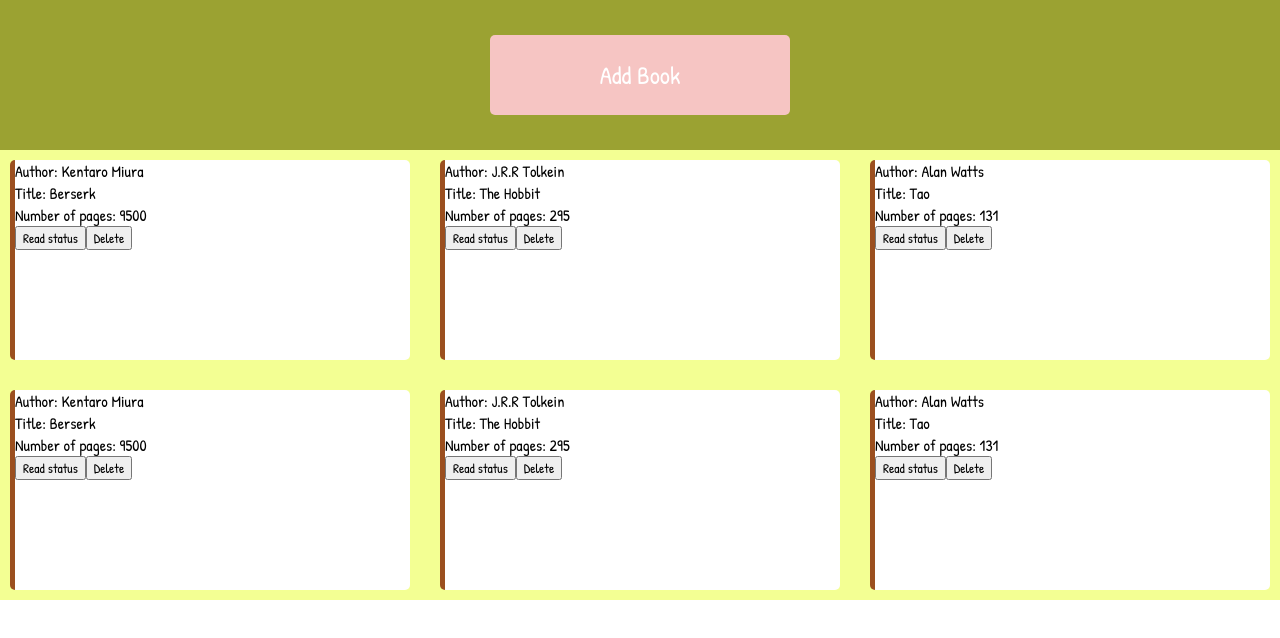
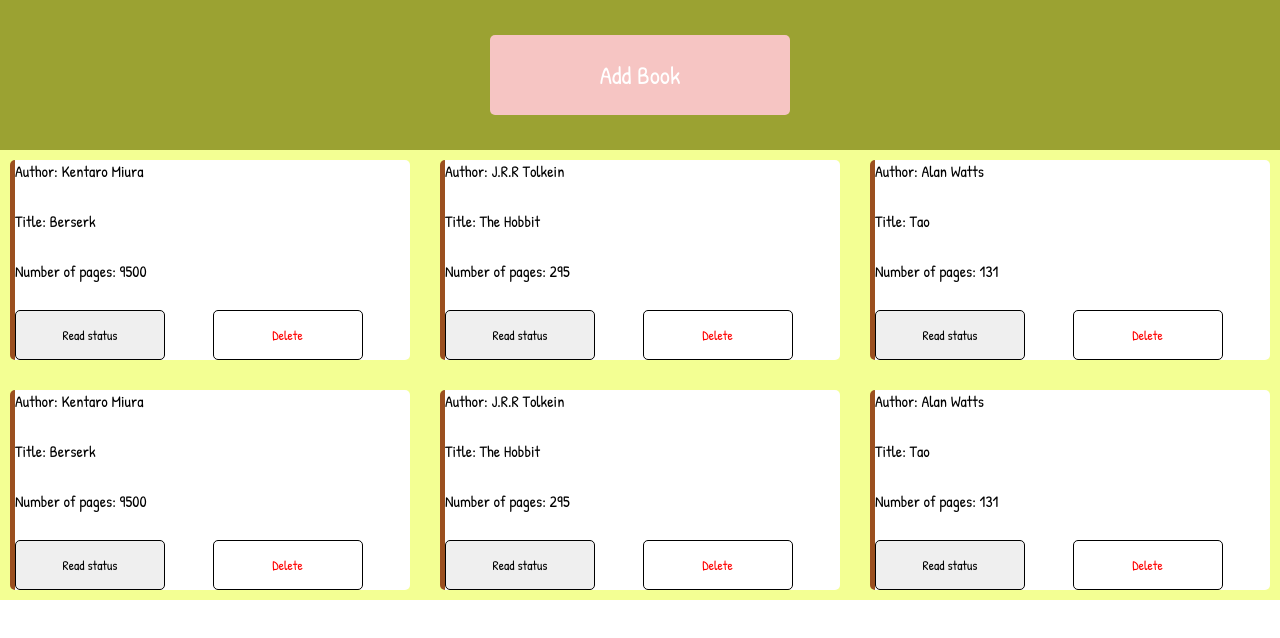
Before and after one commit to cookingnoob/libraryOdin, a plain HTML site: page index.html in a window 1280 px wide. Drawn offline with Linux system fonts and the light colour scheme.

Commit message:
add grid to cards

```diff
--- a/script.js
+++ b/script.js
@@ -45,11 +45,6 @@ function submitClick(event){
     };
 };
 
-
-function createCards(){
-
-}
-
 myLibrary.forEach(book =>{
     let cardsContainer = document.createElement('div');
     let cardAuthor = document.createElement('div');
@@ -64,29 +59,37 @@ myLibrary.forEach(book =>{
     cardsContainer.appendChild(statusBtn);
     cardsContainer.appendChild(deleteBtn);
     cardsContainer.classList.add('cardsContainer');
-    cardAuthor.classList.add('card');
-    cardTitle.classList.add('card');
-    cardPages.classList.add('card');
+    cardAuthor.classList.add('author');
+    cardTitle.classList.add('title');
+    cardPages.classList.add('pages');
     statusBtn.classList.add('statusBtn');
     deleteBtn.classList.add('deleteBtn');
     cardAuthor.textContent = `Author: ${book.author}`;
     cardTitle.textContent = `Title: ${book.title}`;
     cardPages.textContent = `Number of pages: ${book.pages}`;
     statusBtn.textContent = 'Read status';
-    deleteBtn.textContent = 'Delete'
+    deleteBtn.textContent = 'Delete';
 })
+
+function createCards(){
+
+}
+
+
+function addBookToLibrary(book){
+    myLibrary.push(book)
+};
 
 function openForm(){
     document.getElementById("myForm").style.display = "block";
 };
-
 function closeForm(){
     document.getElementById('myForm').style.display = "none";
 };
 
-function addBookToLibrary(book){
-    myLibrary.push(book)
-};
+
+
+
 
 function Book(title, author, pages){
     this.title = title
--- a/style.css
+++ b/style.css
@@ -70,4 +70,38 @@ body{
     height: 200px;
     margin-bottom: 10px;
     margin-top: 10px;
+    display: grid;
+    grid-template-rows: repeat(4, 1fr);
+    grid-template-columns: 1fr 1fr;
+    grid-template-areas: "author author"
+                         "title title"
+                         "pages pages"
+                         "status delete";
 }
+.author{
+    grid-area: author;
+}
+.title{
+    grid-area: title;
+}
+.pages{
+    grid-area: pages;
+}
+.statusBtn{
+    border: 1px solid black;
+    border-radius: 5px;
+    height: 50px;
+    width: 150px;
+    cursor: pointer;
+    grid-area: status;
+}
+.deleteBtn{
+    background-color: white;
+    color: red;
+    border: 1px solid black;
+    border-radius: 5px;
+    height: 50px;
+    width: 150px;
+    cursor: pointer;
+    grid-area: delete;
+}
```
